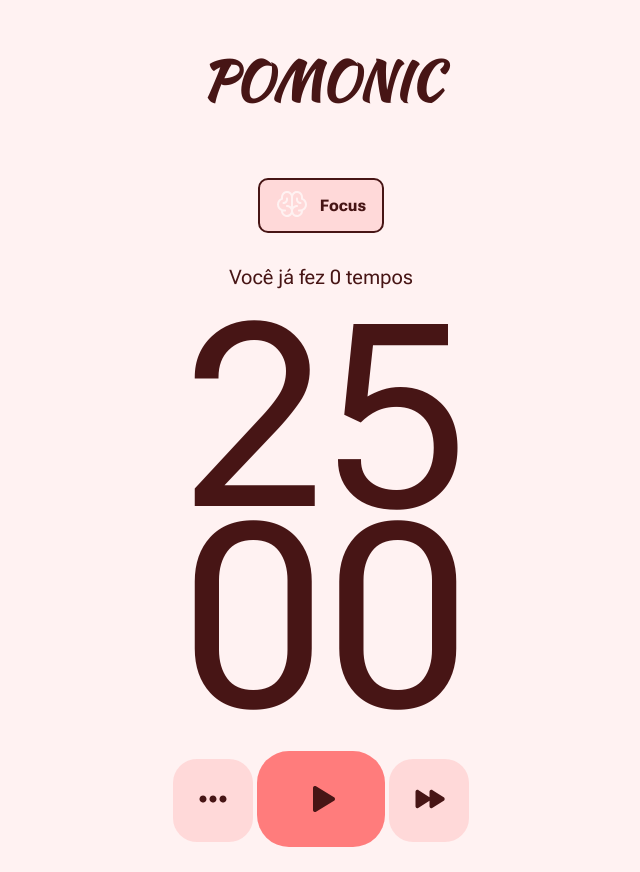
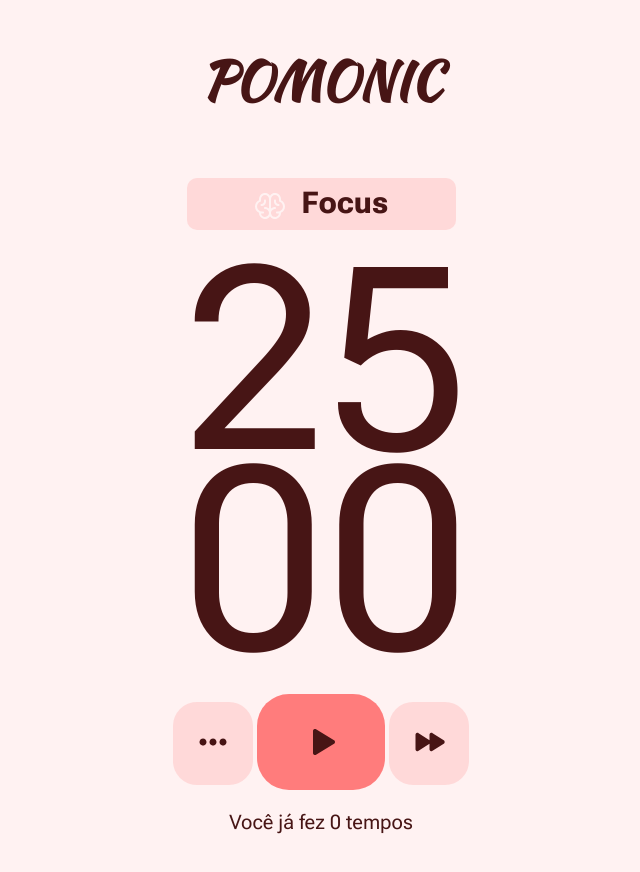
Before and after one commit to gustapavao/pomonic, a plain HTML site: page index.html in a window 1280 px wide. Shown: the whole page, without its empty margins (319-959 px from the left). Drawn offline with Linux system fonts and the light colour scheme.

Commit message:
Sugestões de Debinha

```diff
--- a/index.html
+++ b/index.html
@@ -19,9 +19,7 @@
         <div class="modus">
             <img id="modus-img" src="static/image/brain.svg" alt="mode"> <b id="modus-text">Focus</b>
         </div>
-        <div class="turns">
-            Você já fez 0 tempos
-        </div>
+
         <section class="time" id="time">25 00</section>
         <div class="buttons-container">
             <button onclick="openMenu();" class="side-button"><img src="static/image/dots.svg" alt="menu"></button>
@@ -50,6 +48,9 @@
                 <button onclick="closeWindow();" id="button-ok"><span>OK</span></button>
             </div>
         </div>
+        <div class="turns">
+            Você já fez 0 tempos
+        </div>
 
     </div>
     <script src="js/script.js"></script>
--- a/static/styles.css
+++ b/static/styles.css
@@ -27,6 +27,7 @@
     font-family: Roboto Flex;
     font-size: 20px;
     margin-bottom: 30px;
+    margin-top: 20px;
 }
 
 body {
@@ -43,12 +44,16 @@ body {
 .modus{
     color: var(--normal-second-color);
     background: var(--normal-third-color);
-    border: var(--normal-second-color) solid 2px;
-    padding: 8px 16px;
+    /* border: var(--normal-second-color) solid 2px; */
+    /* debinha achou melhor sem border */
+    padding: 12px 16px 5px 16px;
     gap: 8px;
     border-radius: 10px;
     margin-bottom: 32px;
     height: 35px;
+    width: 237px;
+    font-size: 30px;
+    text-align: center;
 }
 
 #modus-text{
```
